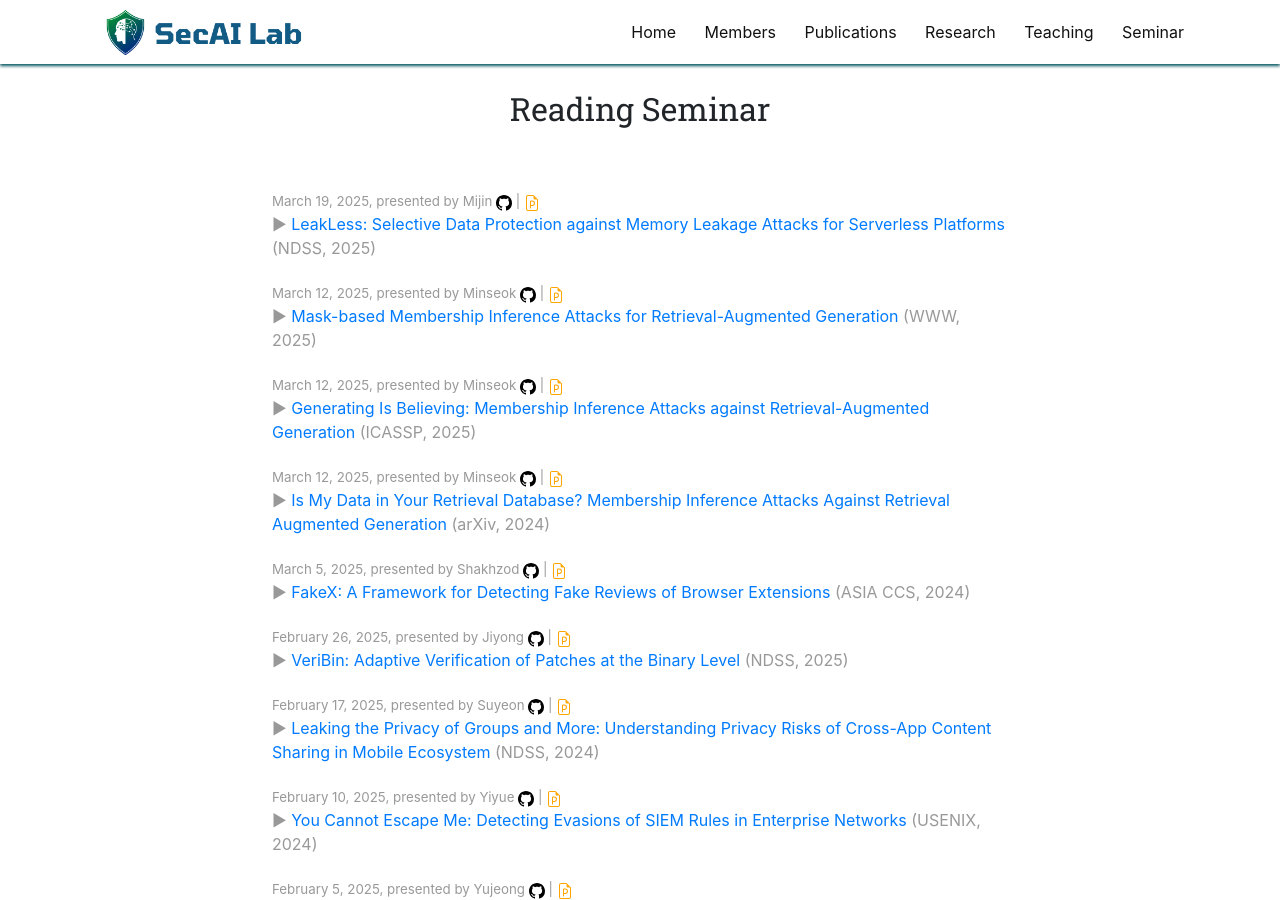
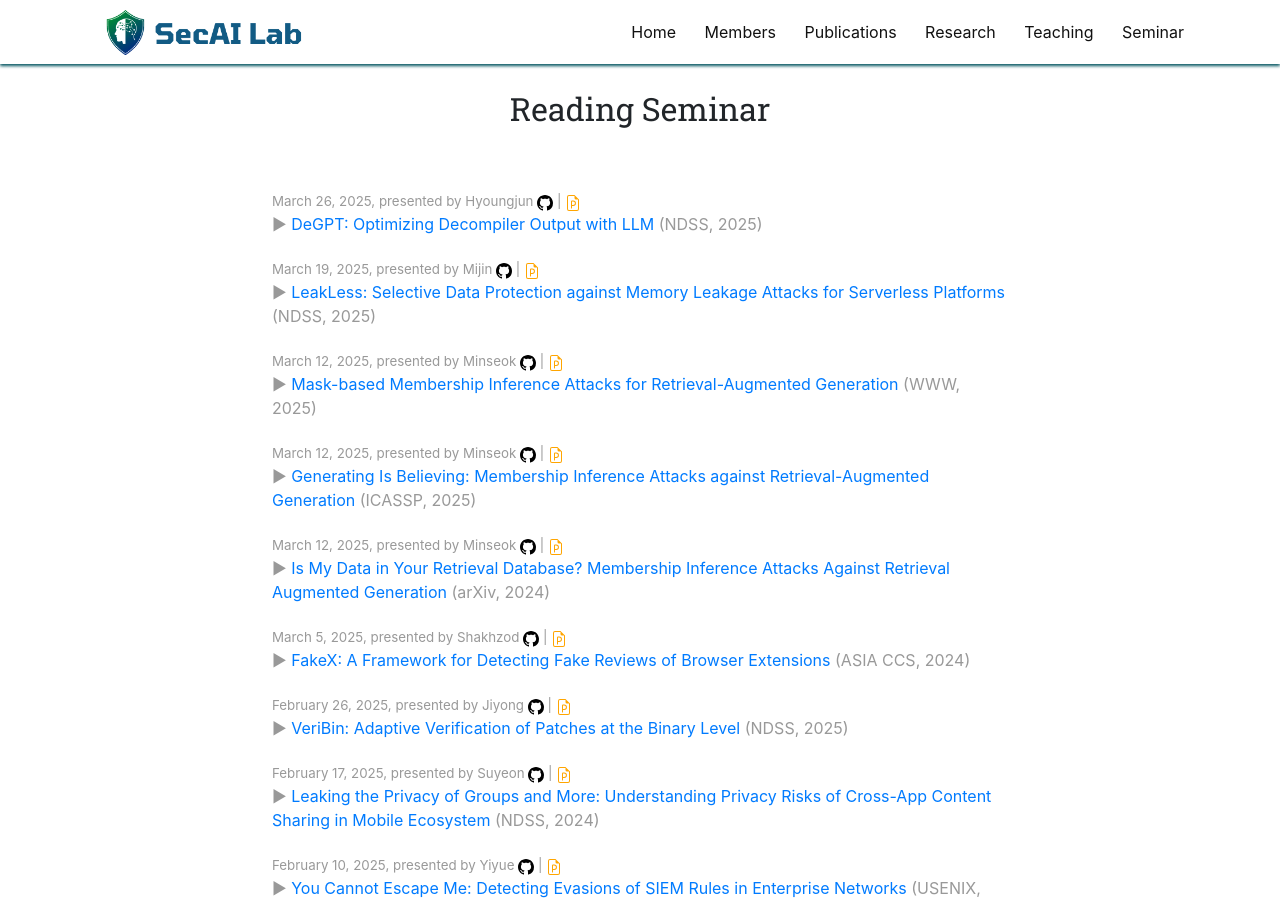
Before and after one commit to SecAI-Lab/secai-lab.github.io, a Jekyll site: the page built from pages/seminar.md, in a window 1280 px wide and 900 px high. Built offline with Jekyll 4.4.1, drawn with Linux system fonts in a browser that asks for light colours; nearby versions of some CDN libraries.

Commit message:
Update readings.yml

```diff
--- a/_data/readings.yml
+++ b/_data/readings.yml
@@ -1,3 +1,13 @@
+- title: "DeGPT: Optimizing Decompiler Output with LLM"
+  link: "https://www.ndss-symposium.org/ndss-paper/degpt-optimizing-decompiler-output-with-llm/"
+  ppt_link: "https://drive.google.com/file/d/1tXo9OQEA0jQXAhOHZAEFrqWY7OSSRbWF/view?usp=sharing"
+  code_link: "https://github.com/PeiweiHu/DeGPT"
+  presenter: Hyoungjun
+  conference: NDSS
+  date: 2025.03.26
+  pub_year: 2025
+  discussion: "(Discussion) "
+
 - title: "LeakLess: Selective Data Protection against Memory Leakage Attacks for Serverless Platforms"
   link: "https://www.ndss-symposium.org/ndss-paper/leakless-selective-data-protection-against-memory-leakage-attacks-for-serverless-platforms/"
   ppt_link: "https://docs.google.com/presentation/d/158GvRwMMuF0oOp8kIeE01tKN7wp6k-yc7naYZ24Xmgs/edit?usp=sharing"
```
